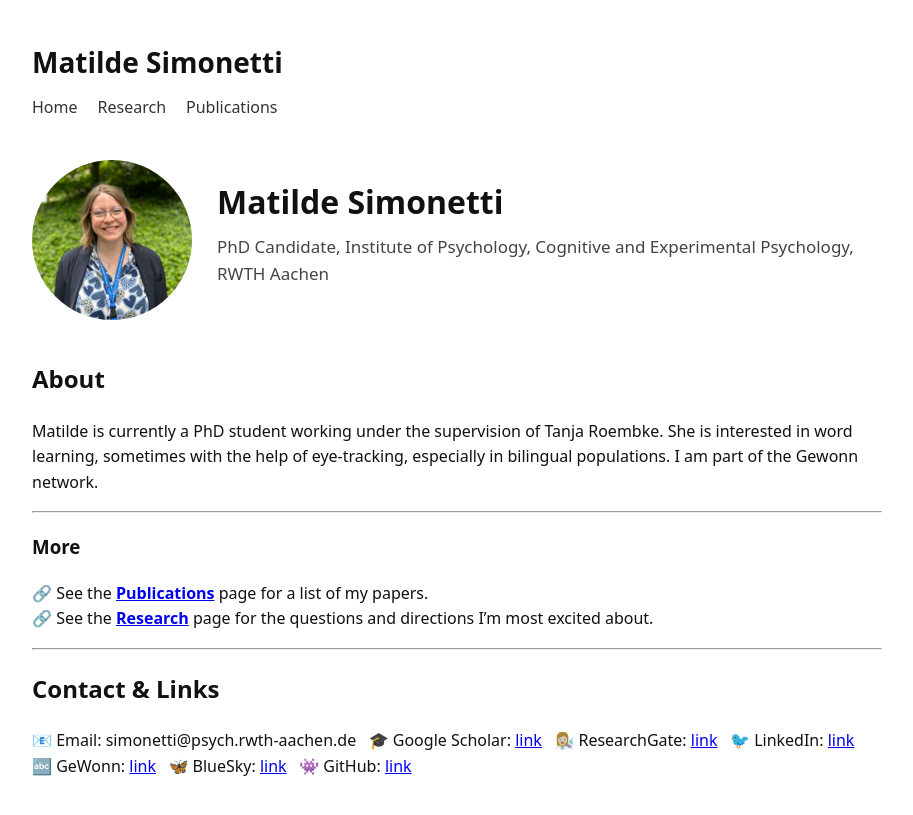
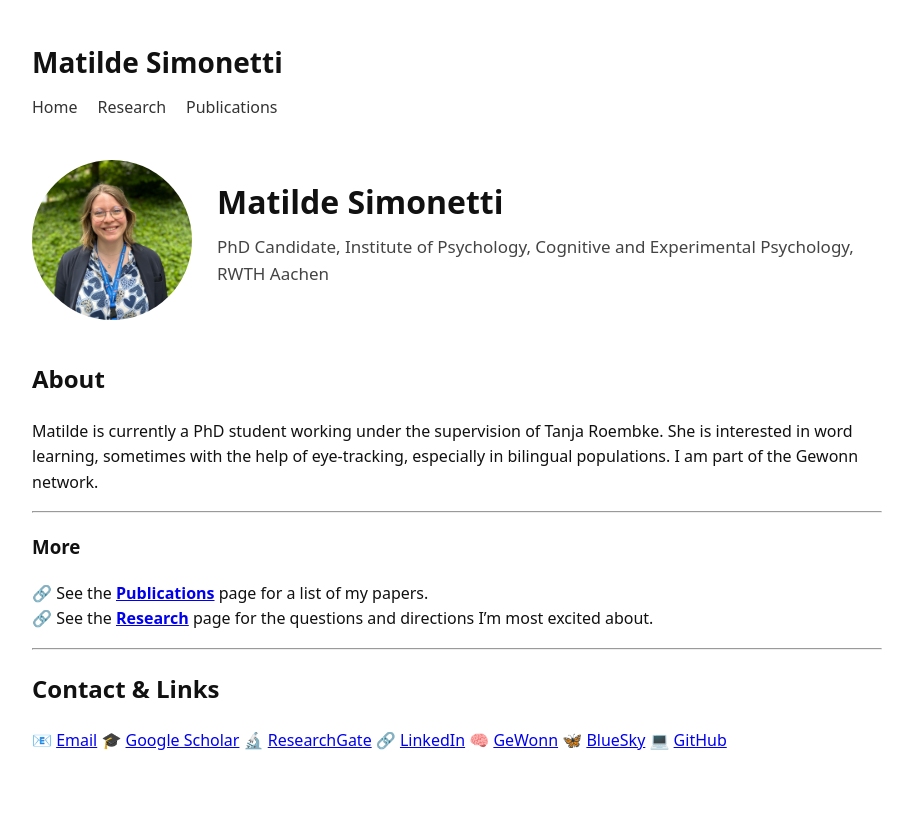
Before and after one commit to matildellen/matildellen.github.io, a Jekyll site: the page built from index.md, in a window 1280 px wide. Shown: the top 815 px of the page, without its empty margins (183-1096 px from the left). Built offline with Jekyll 4.4.1, drawn with Linux system fonts in a browser that asks for light colours.

Commit message:
Update contact links section in index.md

```diff
--- a/index.md
+++ b/index.md
@@ -28,12 +28,12 @@ I am part of the Gewonn network.
 
 <h2>Contact & Links</h2>
 
-<p>
-📧 Email: simonetti@psych.rwth-aachen.de &nbsp;
-🎓 Google Scholar: <a href="LINK">link</a> &nbsp;
-👩🏼‍🔬 ResearchGate: <a href="LINK">link</a> &nbsp;
-🐦 LinkedIn: <a href="LINK">link</a> &nbsp;
-🔤 GeWonn: <a href="LINK">link</a> &nbsp;
-🦋 BlueSky: <a href="LINK">link</a> &nbsp;
-👾 GitHub: <a href="LINK">link</a>
-</p>
+<div class="contact-links">
+  📧 <a href="mailto:simonetti@psych.rwth-aachen.de">Email</a>
+  🎓 <a href="https://scholar.google.com/citations?hl=it&user=JmBEc0UAAAAJ" target="_blank">Google Scholar</a>
+  🔬 <a href="https://www.researchgate.net/profile/Matilde-Simonetti?ev=hdr_xprf" target="_blank">ResearchGate</a>
+  🔗 <a href="https://www.linkedin.com/in/matilde-ellen-simonetti/?skipRedirect=true" target="_blank">LinkedIn</a>
+  🧠 <a href="https://sites.google.com/view/gewonn/home" target="_blank">GeWonn</a>
+  🦋 <a href="https://bsky.app/profile/matildellen.bsky.social" target="_blank">BlueSky</a>
+  💻 <a href="https://github.com/matildellen" target="_blank">GitHub</a>
+</div>
```
